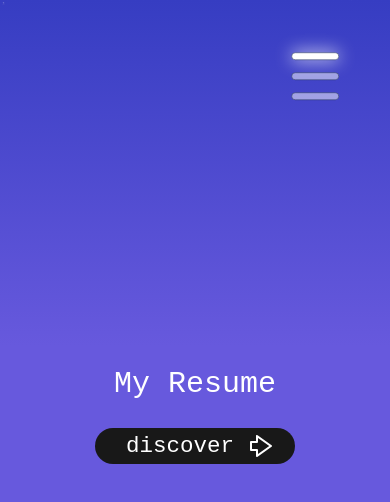
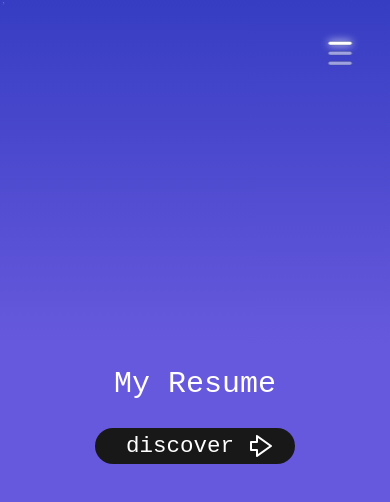
Before and after one commit to alexarlord-boop/MyResume, a Vue app: page / in a window 390 px wide. Shown: the top 502 px of the page. Built offline with nearby package versions, Linux system fonts and the light colour scheme.

Commit message:
RESUME-2022 Fixed side menu position

```diff
--- a/src/components/SideMenu.vue
+++ b/src/components/SideMenu.vue
@@ -81,10 +81,10 @@ export default {
 }
 </script>
 
-<style scoped>
+<style scoped lang="scss">
 .sideMenu {
   top: 10px;
-  right: 40px;
+  right: 0;
   position: fixed;
   width: 250px;
 }
@@ -104,7 +104,6 @@ export default {
 
 .menu-item-list.active {
   transform: scale(1);
-
 }
 
 
@@ -142,8 +141,12 @@ export default {
 
 @media screen and (min-width: 325px) and (max-width: 600px) {
   .sideMenu {
-    top: 10px;
-    right: -40px;
+    top: -10px;
+    right: -70px;
+    transform: scale(0.5);
+  }
+  .menu-item-list.active {
+    transform: scale(2) translateX(-20px) translateY(20px);
   }
 
 }
```
